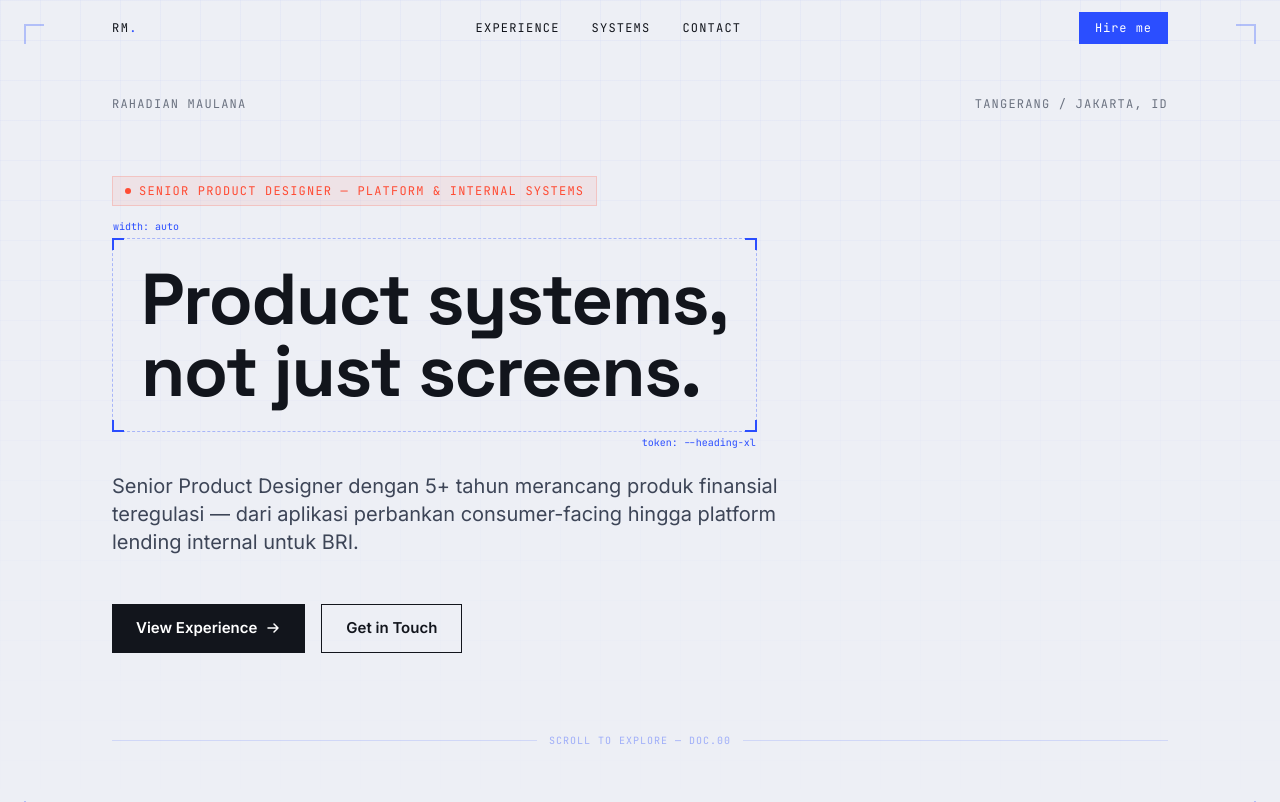
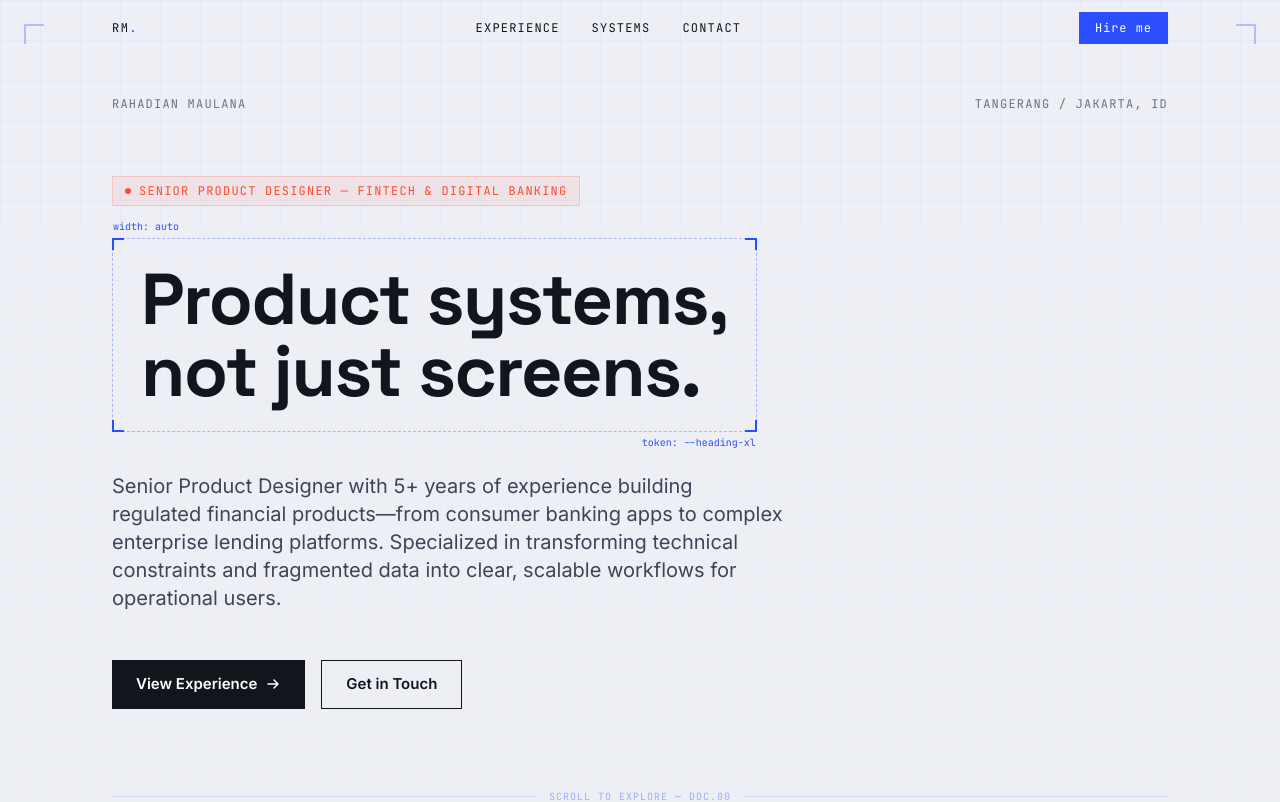
Before and after one commit to rahadianm22/New-Portfolio, a Next.js app: page / in a window 1280 px wide. Shown: the top 802 px of the page. Built offline with nearby package versions, Linux system fonts and the light colour scheme.

Commit message:
Add SpeedInsights import

```diff
--- a/components/ContactSection.tsx
+++ b/components/ContactSection.tsx
@@ -25,13 +25,13 @@ const links: ContactLink[] = [
   },
   {
     label: "LinkedIn",
-    value: "/in/rahadianm",
+    value: "Rahadianm22",
     href: "https://www.linkedin.com/in/rahadianm22/",
     annotation: "network: professional",
   },
   {
     label: "Dribbble",
-    value: "/rahadianm22",
+    value: "Rahadianm22",
     href: "https://dribbble.com/rahadianm22",
     annotation: "type: visual",
   },
--- a/components/Hero.tsx
+++ b/components/Hero.tsx
@@ -72,7 +72,7 @@ export function Hero() {
               className="w-1.5 h-1.5 rounded-full flex-shrink-0"
               style={{ backgroundColor: "#FF4B33" }}
             />
-            Senior Product Designer — Platform & Internal Systems
+            Senior Product Designer — Fintech & Digital Banking
           </span>
         </div>
 
@@ -140,7 +140,7 @@ export function Hero() {
             fontWeight: 400,
           }}
         >
-          Senior Product Designer dengan 5+ tahun merancang produk finansial teregulasi — dari aplikasi perbankan consumer-facing hingga platform lending internal untuk BRI.
+        Senior Product Designer with 5+ years of experience building regulated financial products—from consumer banking apps to complex enterprise lending platforms. Specialized in transforming technical constraints and fragmented data into clear, scalable workflows for operational users.
         </p>
 
         {/* CTA Buttons */}
--- a/components/Navbar.tsx
+++ b/components/Navbar.tsx
@@ -58,7 +58,7 @@ export function Navbar() {
 
         {/* CTA */}
         <a
-          href="mailto:rahadianm22@gmail.com"
+          href="https://mail.google.com/mail/?view=cm&fs=1&to=rahadianm22@gmail.com&su=Halo%20Rahadian"
           className="text-xs px-4 py-2 transition-all duration-150 hover:opacity-80"
           style={{
             fontFamily: "'JetBrains Mono', monospace",
```
